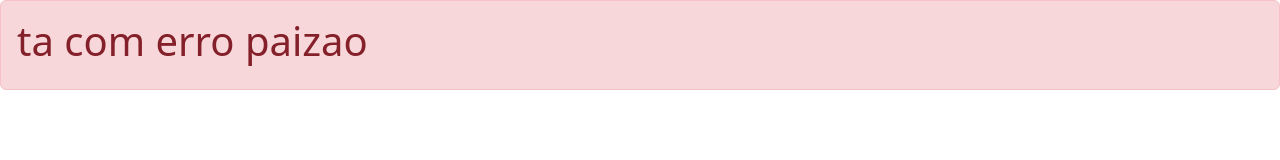
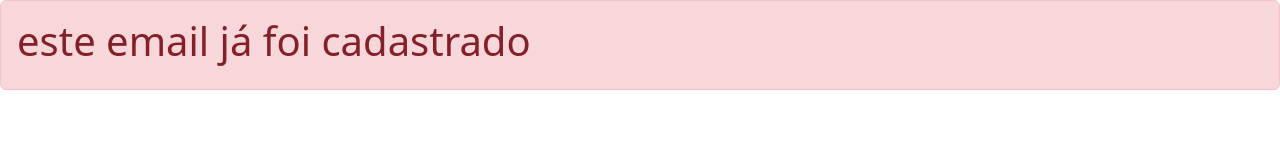
Before and after one commit to Rick-Henrique7/newslatter-signup, a website: page failure.html in a window 1280 px wide. Drawn offline with nearby package versions, Linux system fonts and the light colour scheme.

Commit message:
melhorando o html

```diff
--- a/failure.html
+++ b/failure.html
@@ -9,7 +9,7 @@
 </head>
 <body>
     <div class="alert alert-danger" role="alert">
-    <h1>ta com erro paizao</h1>
+    <h1>este email já foi cadastrado</h1>
     </div>
 
 </body>
```
Also changed, not shown: success.html (+1 -1 lines).
